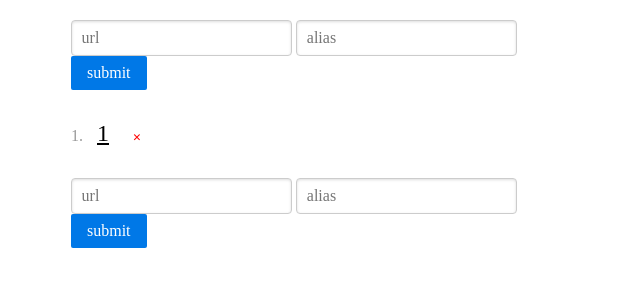
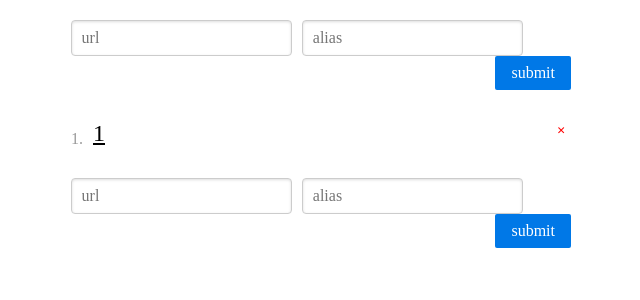
Before and after one commit to ollar/urlshorter, a Flask app: page / in a window 1280 px wide. Shown: the top 300 px of the page, without its empty margins (319-959 px from the left). Run offline with Flask 2, Linux system fonts and the light colour scheme; data comes from the database, SQL or seed files in the repository; both versions use the stored data as it was before the commit; some libraries are stand-ins or nearby versions.

Commit message:
small fixes

```diff
--- a/main/app.py
+++ b/main/app.py
@@ -57,8 +57,10 @@
         return redirect(url_for("main"))
 
 
-@app.route("/remove_url/<int:urlid>", methods=["GET"])
-def remove_url(urlid):
+@app.route("/remove_url", methods=["POST"])
+def remove_url():
+    urlid = request.form.get('id')
+
     g.db_cursor.execute("delete from urls where id=?", (urlid,))
 
     g.sqlite_db.commit()
--- a/main/static/css/styles.css
+++ b/main/static/css/styles.css
@@ -5,6 +5,7 @@
 .center {
   margin: 20px auto;
   max-width: 500px;
+  padding: 0 1em;
 }
 
 form{
@@ -21,22 +22,47 @@
   color: #999;
   font-size: 0.9;
   margin-right: 10px;
+  align-self: flex-end;
 }
 
 .pure-menu-item {
   padding: 10px 0;
+  display: flex;
 }
 
 .link {
   font-size: 1.5em;
   color: #000;
-  margin-right: 20px;
+  margin-right: auto;
+}
+
+.remove-url {
+  margin: 0;
+}
+
+.add-url-form {
+  display: flex;
+  flex-wrap: wrap;
+}
+
+.add-url-form input {
+  margin: 0 5px;
+}
+
+.add-url-form input:first-child {
+  margin-left: 0;
+}
+
+.add-url-form button{
+  margin-left: auto;
 }
 
 .cross {
   font-family: monospace;
   text-decoration: none;
   color: red;
+  border: none;
+  background-color: transparent;
 }
 
 .flashes{
--- a/main/templates/url_form.html
+++ b/main/templates/url_form.html
@@ -1,4 +1,4 @@
-<form class="pure-form" action="{{url_for('main')}}" method="post">
+<form class="pure-form add-url-form" action="{{url_for('main')}}" method="post">
   <input type="text" name="normal_url" placeholder="url" value="" />
   <input type="text" name="alias" placeholder="alias" value="" />
   <button type="submit" class="pure-button pure-button-primary">submit</button>
--- a/main/templates/url_list.html
+++ b/main/templates/url_list.html
@@ -4,7 +4,10 @@
       <li class="pure-menu-item" id="{{ url[0] }}">
         <a href="{{ url[1] }}" class="link" title="{{ url[1] }}" target="_blank">{{ url[2] }}</a>
 
-        <a href="{{url_for('remove_url', urlid=url[0])}}" class="cross">✕</a>
+        <form action="{{url_for('remove_url')}}" method="POST" class="remove-url">
+          <input type="hidden" name="id" value="{{url[0]}}">
+          <button type="submit" class="cross">✕</button>
+        </form>
       </li>
     {% endfor %}
   {% else %}
```
Also changed, not shown: main/urls.db (deleted), readme.md, 1 other file.
